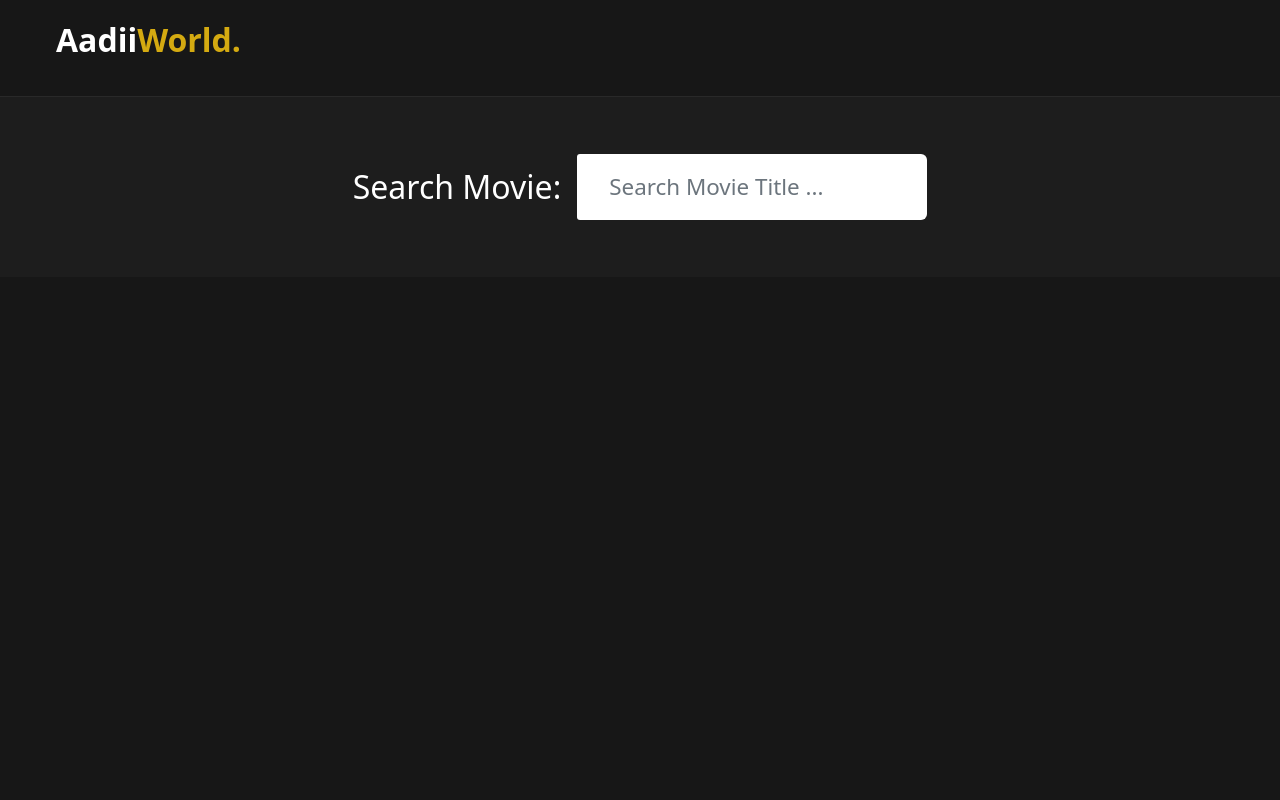
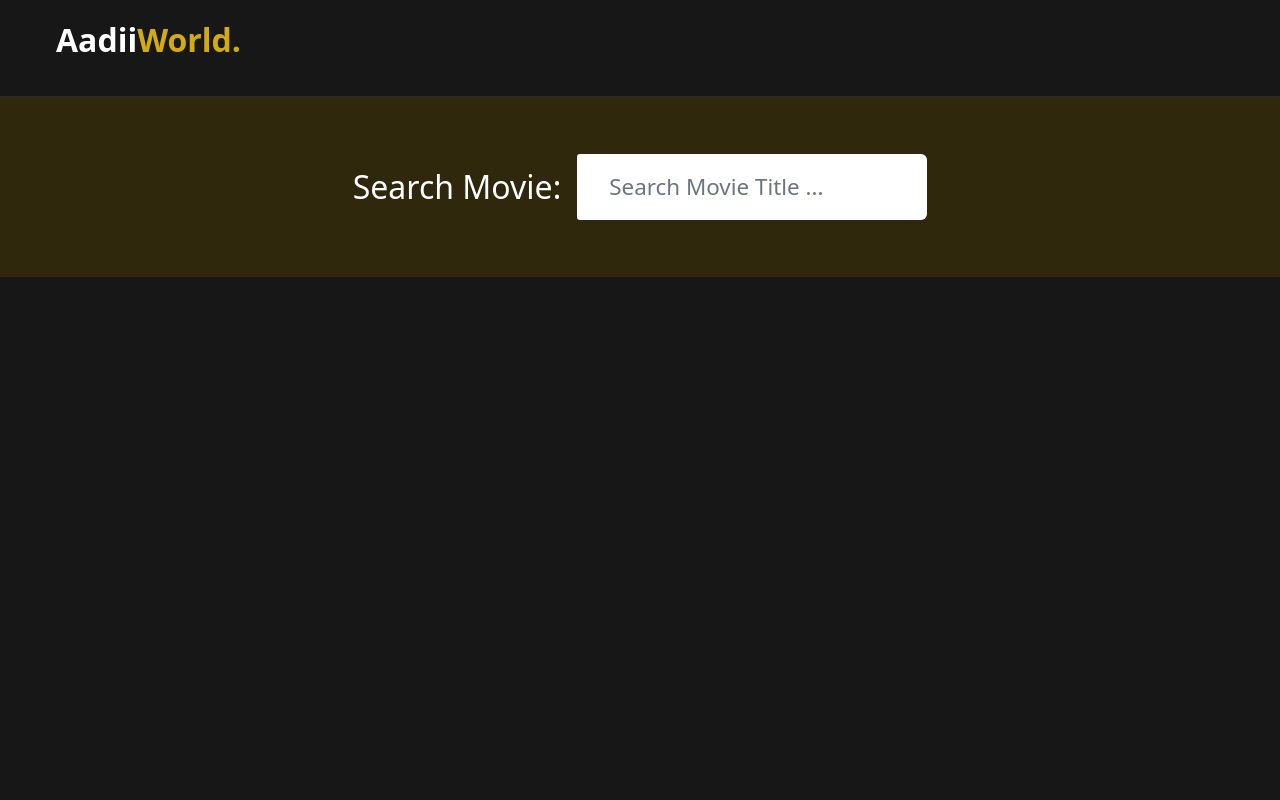
Before and after one commit to a2dity/Movie-Platform, a plain HTML site: page index/index.html in a window 1280 px wide. Shown: the top 800 px of the page. Drawn offline with nearby package versions, Linux system fonts and the light colour scheme.

Commit message:
Update index.css

```diff
--- a/index/index.css
+++ b/index/index.css
@@ -1,4 +1,3 @@
-@import url('https://fonts.googleapis.com/css2?family=Inter:wght@300;400;500;600;700;800&display=swap');
 
 :root{
     --md-dark-color: #1d1d1d;
@@ -32,7 +31,7 @@ img{
     padding: 0 1rem;
 }
 .search-container{
-    background-color: var(--md-dark-color);
+    background-color: #30280c;
     height: 180px;
     display: -webkit-box;
     display: -ms-flexbox;
```
